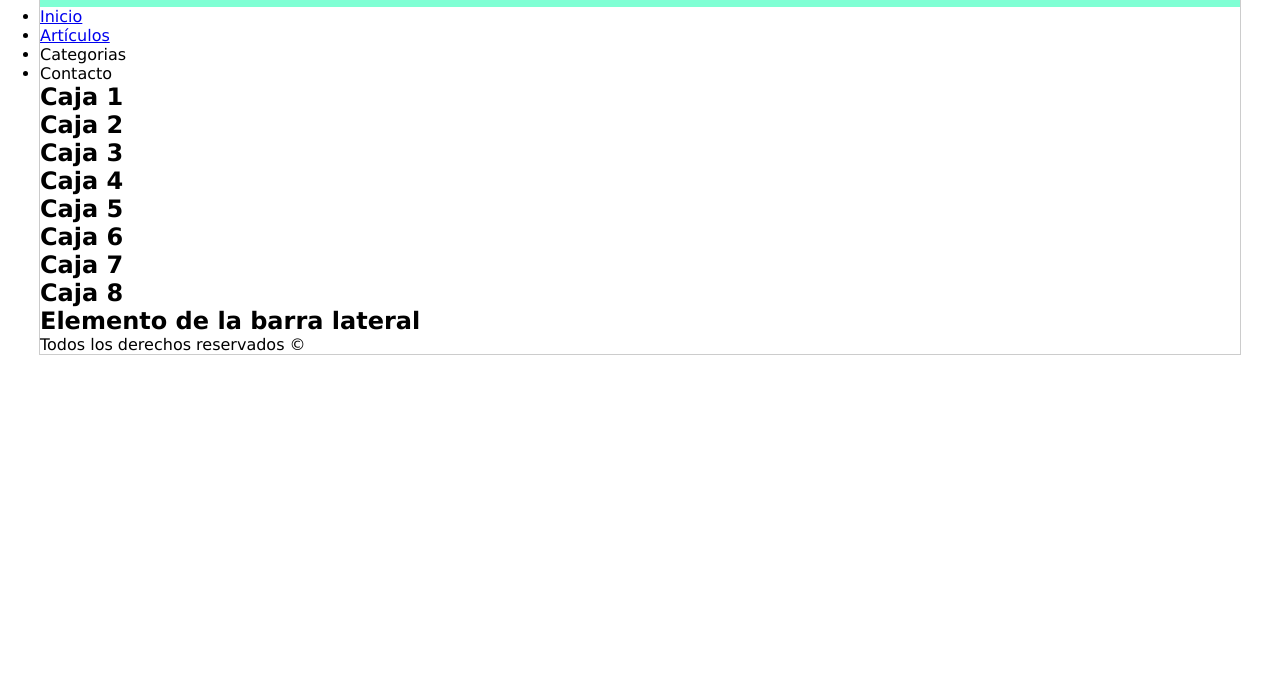
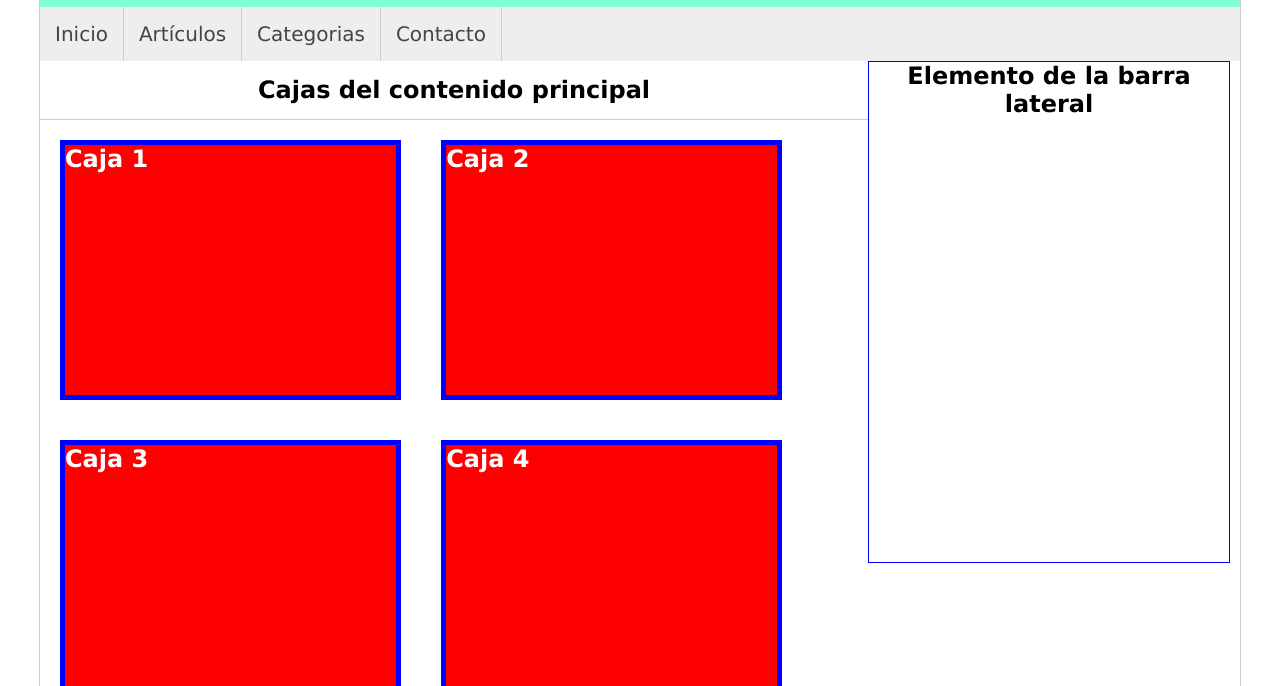
Before and after one commit to franciscoltd-lab/CSS-, a plain HTML site: page 05.- Ejercicios/index.html in a window 1280 px wide. Shown: the part 114-800 px from the top of the page. Drawn offline with Linux system fonts and the light colour scheme.

Commit message:
Terminando ejercicios css

```diff
--- a/05.- Ejercicios/index.html
+++ b/05.- Ejercicios/index.html
@@ -16,12 +16,14 @@
             <ul>
                 <li><a href="#">Inicio</a></li>
                 <li><a href="#">Artículos</a></li>
-                <li><a href="#"></a>Categorias</li>
-                <li><a href="#"></a>Contacto</li>
+                <li><a href="#">Categorias</a></li>
+                <li><a href="#">Contacto</a></li>
             </ul>
+            <div class="clearfix"></div>
         </nav>
 
         <section id="contenido">
+            <h1>Cajas del contenido principal</h1>
             <div class="caja"><h2>Caja 1</h2></div>
             <div class="caja"><h2>Caja 2</h2></div>
             <div class="caja"><h2>Caja 3</h2></div>
@@ -33,11 +35,13 @@
             <h2></h2>
         </section>
 
-        <sidebar id="lateral">
+        <aside id="lateral">
             <div class="caja">
                 <h2>Elemento de la barra lateral</h2>
             </div>
-        </sidebar>
+        </aside>
+
+        <div class="clearfix"></div>
 
         <footer id="footer">Todos los derechos reservados &copy;</footer>
     </div>
--- a/05.- Ejercicios/styles.css
+++ b/05.- Ejercicios/styles.css
@@ -22,3 +22,75 @@
     text-align: center;
     line-height: 90px;
 }
+
+.clearfix{
+    float: none;
+    clear: both;
+}
+
+#menu{
+    background-color: #eee;
+}
+
+#menu ul li{
+    /* display: inline-block; */
+    display: block;
+    float: left;
+    border-right: 1px solid #ccc;
+}
+
+#menu ul li a{
+    color:#444;
+    display: block;
+    padding: 15px;
+    font-size: 20px;
+    text-decoration: none;
+}
+
+#menu ul li:hover{
+    background-color: rgb(138, 138, 250);
+    cursor: pointer;
+}
+
+#menu ul li:hover a{
+    color: white;
+}
+
+#contenido{
+    width: 69%;
+    float: left;
+}
+
+#lateral{
+    width: 30%;
+    border: 1px solid blue;
+    float: left;
+    min-height: 500px;
+    text-align: center;
+}
+
+#contenido > h1{
+    text-align: center;
+    border-bottom: 1px solid #ccc;
+    padding: 15px;
+}
+
+#contenido .caja{
+    width: 40%;
+    height: 250px;
+    background-color: red;
+    border: 5px solid blue;
+    color: white;
+    float: left;
+    margin: 20px;
+}
+
+#footer{
+    width: 100%;
+    height: 55px;
+    background-color: #ccc;
+    text-align: center;
+    font-size: 20px;
+    line-height: 55px;
+    border-top: 1px solid #ccc;
+}
```
